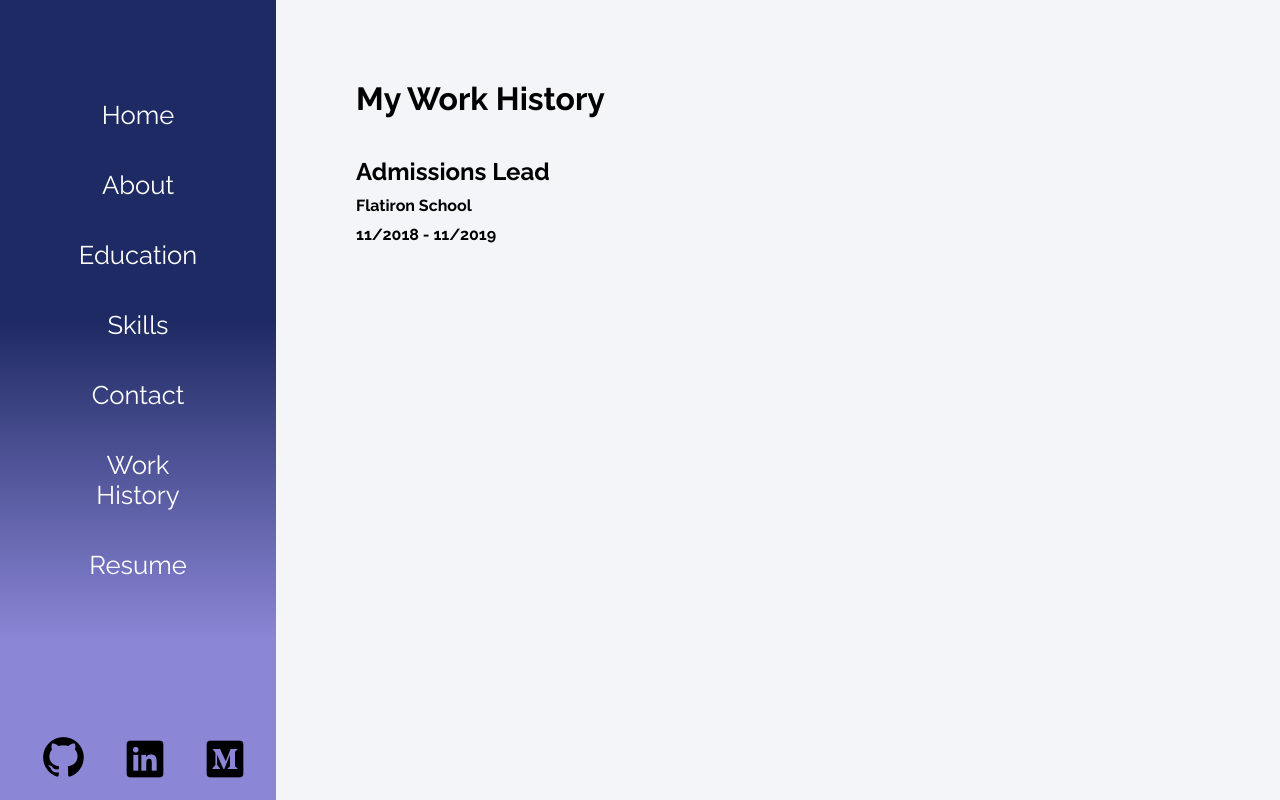
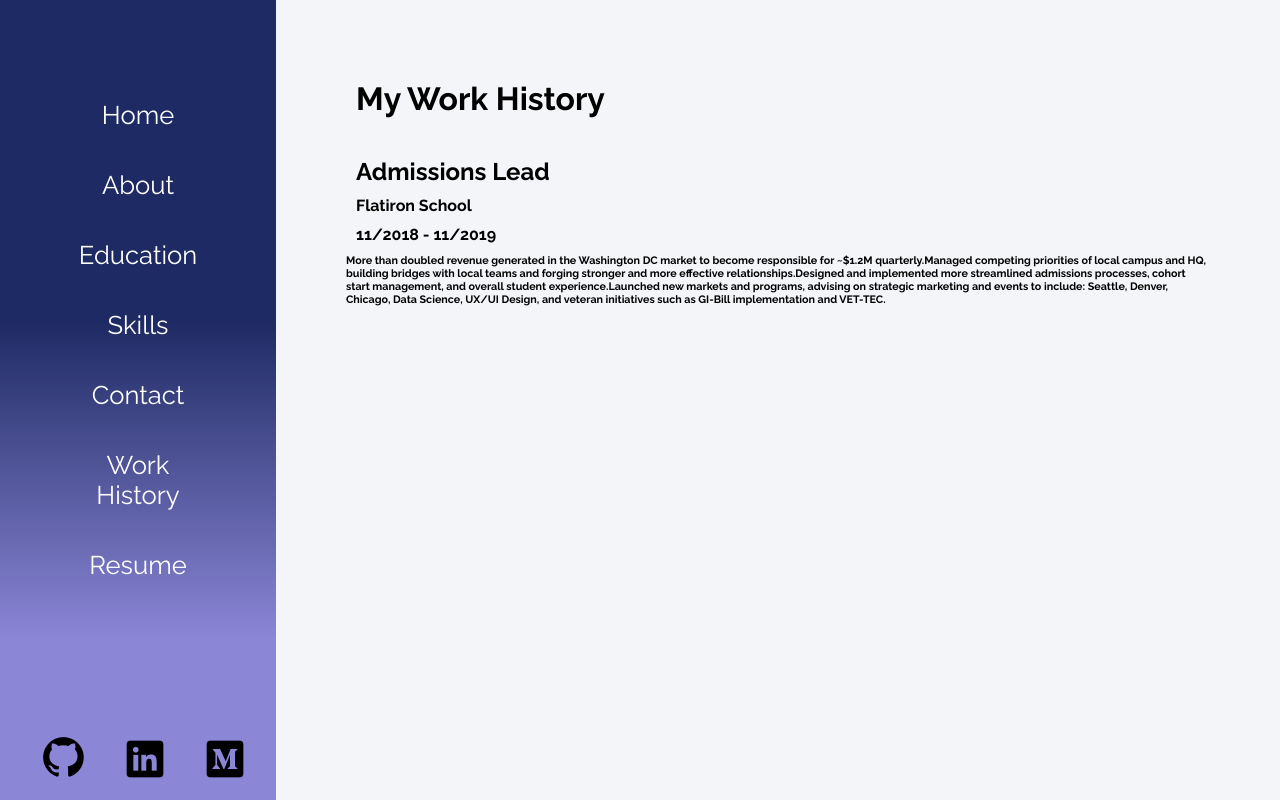
Before and after one commit to eliskim27/eliskim27.github.io, a React (Create React App) app: page /workhistory in a window 1280 px wide. Built offline with nearby package versions, Linux system fonts and the light colour scheme.

Commit message:
workcard render desc in progress

```diff
--- a/src/components/WorkCard.js
+++ b/src/components/WorkCard.js
@@ -12,7 +12,7 @@ class WorkCard extends Component {
                     <h4 className="secondtext">{this.props.company}</h4>
                     <h4 className="secondtext">{this.props.startDate} - {this.props.endDate}</h4>
                     {console.log(this.props.description)}
-
+                    <h6>{this.props.description}</h6>
 
                 </div>
             </div>
```
